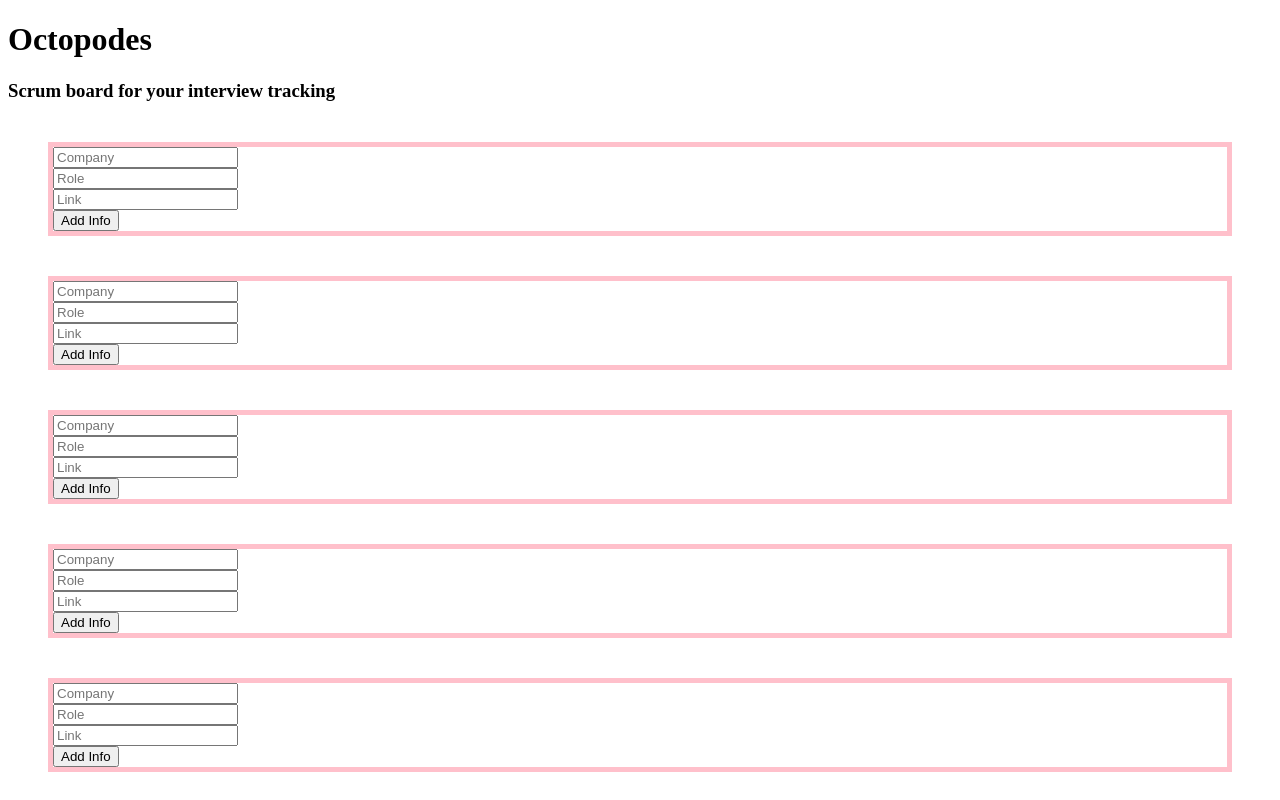
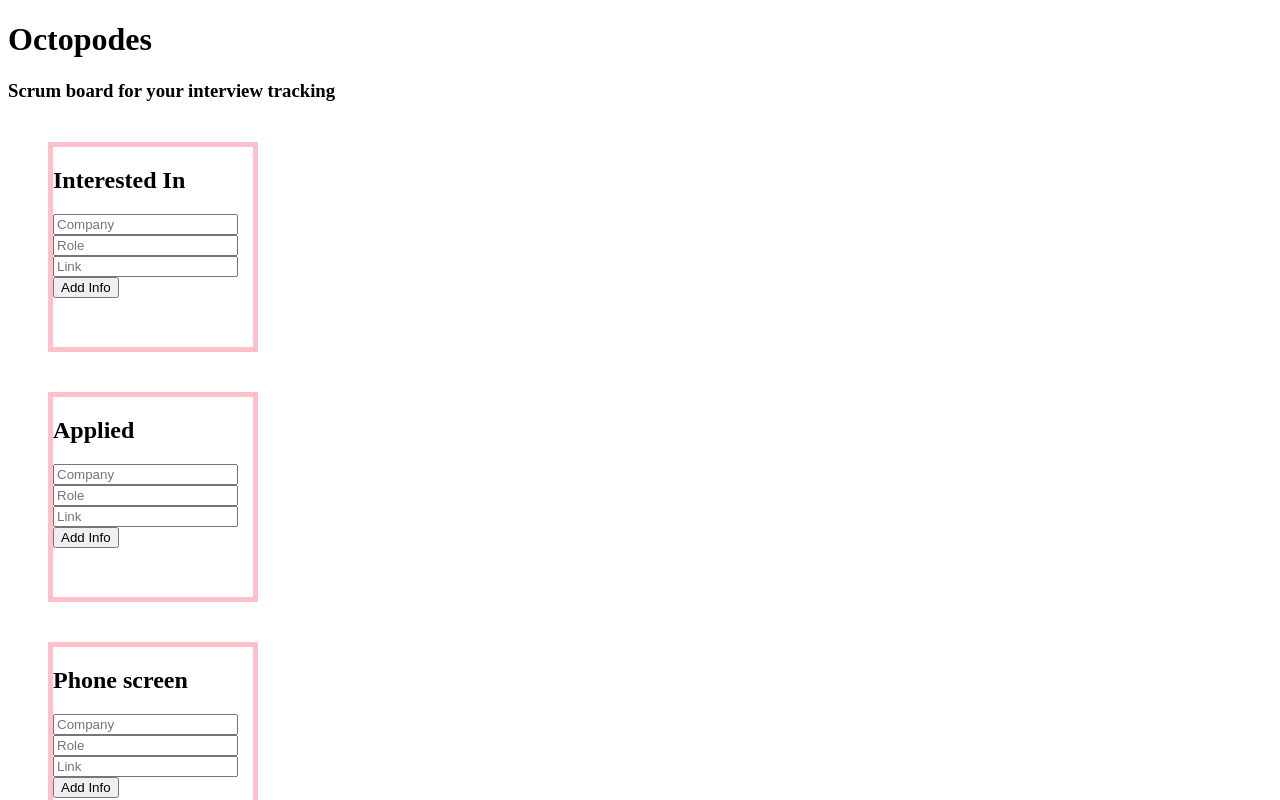
Before and after one commit to octopod-es/octopodes, a React app: page / in a window 1280 px wide. Shown: the top 800 px of the page. Built offline with nearby package versions, Linux system fonts and the light colour scheme; the HTML template or start-up script is replaced by a standard one.

Commit message:
Rendering Component.
Co-authored-by: Sejan sejdemi@gmail.com

```diff
--- a/src/client/components/column.jsx
+++ b/src/client/components/column.jsx
@@ -19,8 +19,12 @@ class Column extends Component {
         style={{
           margin: '40px',
           border: '5px solid pink',
+          width: '200px',
+          height: '200px',
+
         }}
       >
+        <h2>{this.props.id}</h2>
         <Card />
       </div>
     );
```
